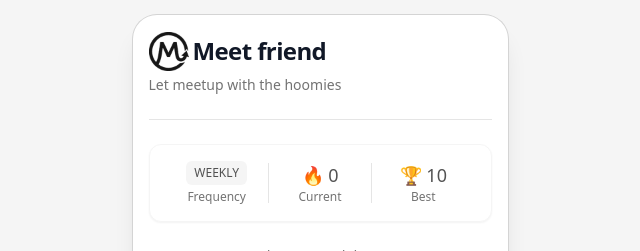
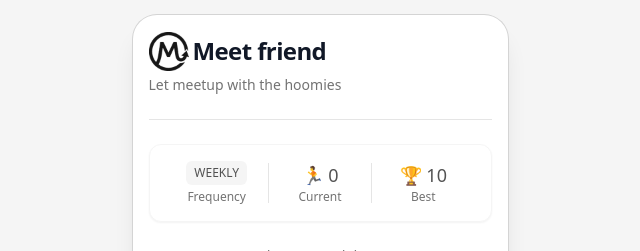
Before and after one commit to decomle/momentum, a React (Vite) app in the folder frontend/momentum-pwa/: page /demo/habit_weekly in a window 1280 px wide. Shown: the top 251 px of the page, without its empty margins (320-960 px from the left). Built offline with nearby package versions, Linux system fonts and the light colour scheme; no server answers.

Commit message:
running man

```diff
--- a/frontend/momentum-pwa/src/pages/demo/DemoWeeklyHabitPage.tsx
+++ b/frontend/momentum-pwa/src/pages/demo/DemoWeeklyHabitPage.tsx
@@ -72,7 +72,7 @@ export default function DemoWeeklyHabitPage() {
             <div className="w-px h-10 bg-neutral-200" />
 
             <div className="text-center flex-1">
-              <p className="font-medium text-lg">🔥 {habit.current_streak}</p>
+              <p className="font-medium text-lg">🏃 {habit.current_streak}</p>
               <p className="text-xs text-neutral-500">Current</p>
             </div>
 
```
